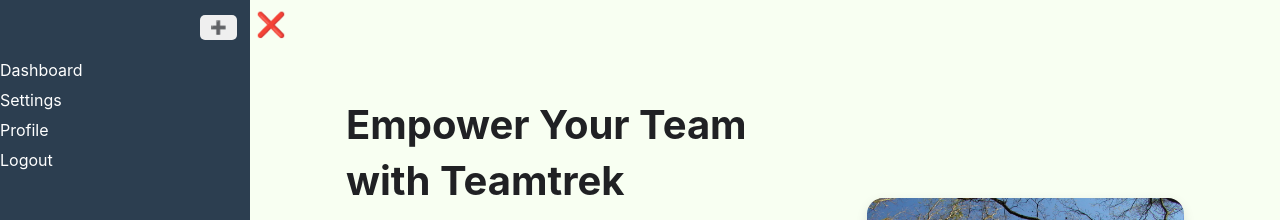
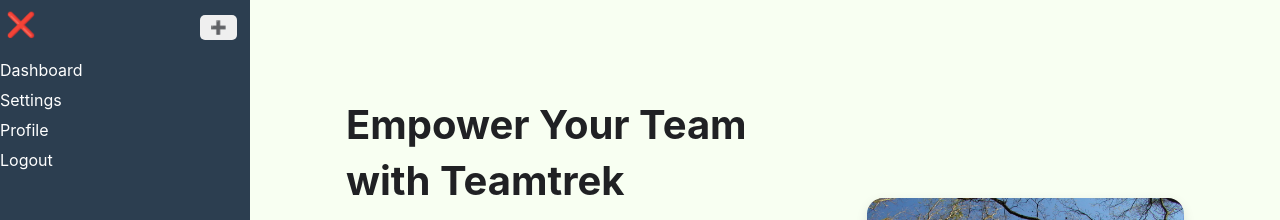
Before and after one commit to Titanantony/teamtrek, a React (Create React App) app in the folder react-frontend/: page / in a window 1280 px wide. Shown: the top 220 px of the page. Built offline with nearby package versions, Linux system fonts and the light colour scheme.

Commit message:
Chore: add a file that renders components in the fortpage

```diff
--- a/react-frontend/src/Pages/Frontpage.js
+++ b/react-frontend/src/Pages/Frontpage.js
@@ -1,11 +1,9 @@
 import React from 'react'
-import Sidebar from '../Sidebar/Sidebar'
 import MainSection from './Homepage/MainSection'
 
 function Frontpage() {
   return (
     <>
-    <Sidebar />
     <MainSection />
     </>
   )
```
